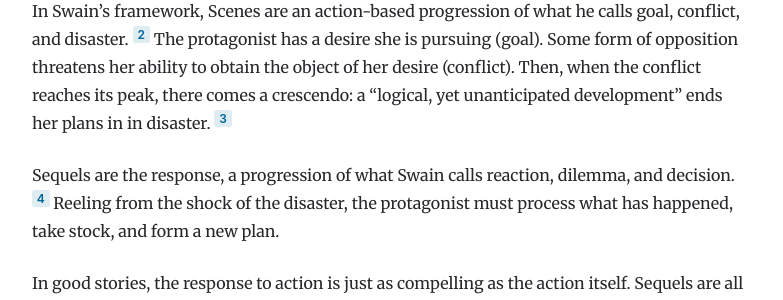
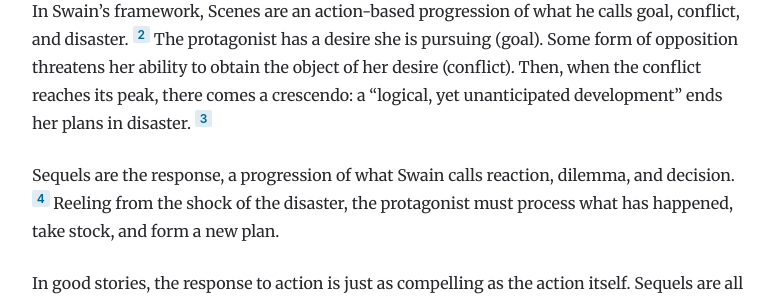
Before and after one commit to natelistrom/natelistrom.github.io, a Jekyll site: the page built from _posts/2022-10-24-scene-sequel-acts.md, in a window 1280 px wide and 900 px high, scrolled down 989 px. Shown: the part 231-531 px from the top of the window, without its empty margins (248-1031 px from the left). Built offline with Jekyll 4.4.1, drawn with Linux system fonts in a browser that asks for light colours.

Commit message:
Fix typos

```diff
--- a/_posts/2022-10-24-scene-sequel-acts.md
+++ b/_posts/2022-10-24-scene-sequel-acts.md
@@ -22,7 +22,7 @@ Swain's focus is on the level of individual scenes, but I believe you can apply
 
 ![A diagram showing scene and sequel with goal, conflict, disaster, reaction, dilemma, and decision plotted on a sine wave](/assets/img/scene-sequel-act-1.png)
 
-In Swain's framework, Scenes are an action-based progression of what he calls goal, conflict, and disaster. <cite>(<a href="/bibliography#swain1981">Swain</a>, Page 85)</cite> The protagonist has a desire she is pursuing (goal). Some form of opposition threatens her ability to obtain the object of her desire (conflict). Then, when the conflict reaches its peak, there comes a crescendo: a "logical, yet unanticipated development" ends her plans in in disaster. <cite>(<a href="/bibliography#swain1981">Swain</a>, Page 89)</cite>
+In Swain's framework, Scenes are an action-based progression of what he calls goal, conflict, and disaster. <cite>(<a href="/bibliography#swain1981">Swain</a>, Page 85)</cite> The protagonist has a desire she is pursuing (goal). Some form of opposition threatens her ability to obtain the object of her desire (conflict). Then, when the conflict reaches its peak, there comes a crescendo: a "logical, yet unanticipated development" ends her plans in disaster. <cite>(<a href="/bibliography#swain1981">Swain</a>, Page 89)</cite>
 
 Sequels are the response, a progression of what Swain calls reaction, dilemma, and decision. <cite>(<a href="/bibliography#swain1981">Swain</a>, Page 100)</cite> Reeling from the shock of the disaster, the protagonist must process what has happened, take stock, and form a new plan.
 
```
Also changed, not shown: _posts/2022-05-25-pae-content-4.md (+1 -1 lines), _posts/2022-12-19-comparison-creates-meaning.md (+1 -1 lines).
